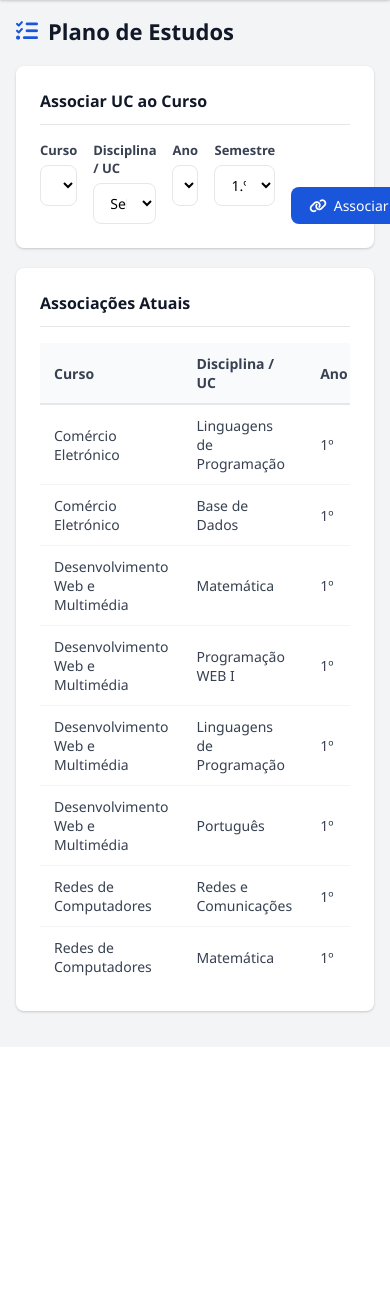
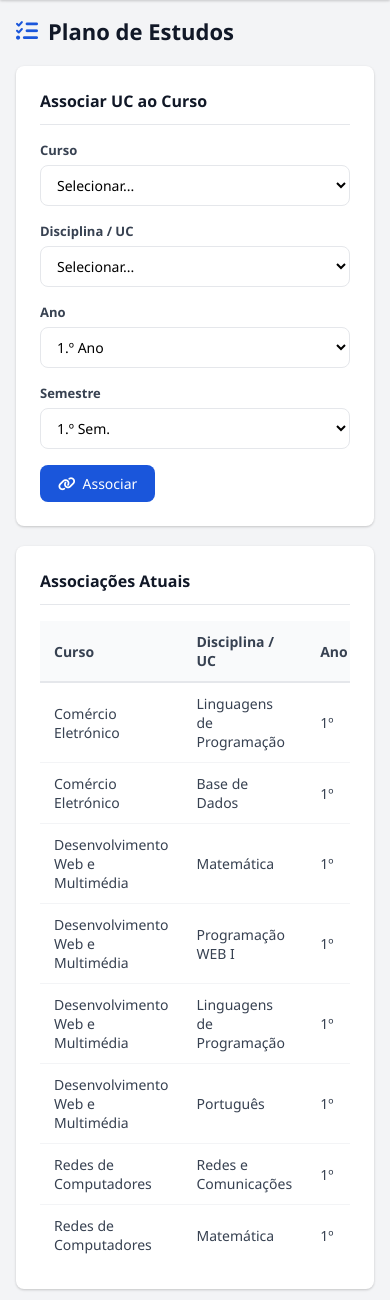
Before and after one commit to AriellyRodri/TP1-PW2, a PHP site: page /planos_estudos.php in a window 390 px wide. Shown: the part 60-1360 px from the top of the page. Before the commit the page ends 1075 px from the top, so only its background shows below. Run offline with PHP 8.4, Linux system fonts and the light colour scheme; a user stored in the database is signed in; data comes from the database, SQL or seed files in the repository.

Commit message:
Trabalho II

```diff
--- a/planos_estudos.php
+++ b/planos_estudos.php
@@ -5,7 +5,7 @@ require_once 'includes/auth.php';
 require_once 'includes/layout.php';
 requireGrupo(1);
 
-// REMOVER
+//  REMOVER
 if (isset($_GET['del'])) {
   $id = (int) $_GET['del'];
   $pdo->prepare('DELETE FROM plano_estudos WHERE ID=?')->execute([$id]);
@@ -13,7 +13,7 @@ if (isset($_GET['del'])) {
   exit;
 }
 
-// ADICIONAR
+//  ADICIONAR
 if ($_SERVER['REQUEST_METHOD'] === 'POST' && isset($_POST['add'])) {
   $curso = (int) $_POST['curso'];
   $disc = (int) $_POST['disciplina'];
@@ -21,35 +21,67 @@ if ($_SERVER['REQUEST_METHOD'] === 'POST' && isset($_POST['add'])) {
   $sem = (int) $_POST['semestre'];
 
   if ($curso > 0 && $disc > 0 && $ano >= 1 && $sem >= 1) {
-    // verificar duplicação
     $chk = $pdo->prepare('SELECT ID FROM plano_estudos WHERE CURSOS=? AND DISCIPLINA=? AND ano=? AND semestre=?');
     $chk->execute([$curso, $disc, $ano, $sem]);
     if ($chk->fetch()) {
       header('Location: planos_estudos.php?err=Esta+disciplina+já+existe+neste+curso%2Fano%2Fsemestre.');
       exit;
     }
-    $pdo->prepare('INSERT INTO plano_estudos (CURSOS,DISCIPLINA,ano,semestre) VALUES (?,?,?,?)')
+    $pdo->prepare('INSERT INTO plano_estudos (CURSOS, DISCIPLINA, ano, semestre) VALUES (?,?,?,?)')
       ->execute([$curso, $disc, $ano, $sem]);
     header('Location: planos_estudos.php?ok=Disciplina+vinculada+com+sucesso.');
-    exit;
+  } else {
+    header('Location: planos_estudos.php?err=Preencha+todos+os+campos.');
   }
-  header('Location: planos_estudos.php?err=Preencha+todos+os+campos.');
   exit;
 }
 
-$cursos = $pdo->query('SELECT ID,Nome FROM cursos WHERE ativo=1 ORDER BY Nome')->fetchAll();
-$disciplinas = $pdo->query('SELECT ID,Nome_disc FROM disciplinas ORDER BY Nome_disc')->fetchAll();
+//  DADOS
+$cursos = $pdo->query('SELECT ID, Nome FROM cursos WHERE ativo=1 ORDER BY Nome')->fetchAll();
+$disciplinas = $pdo->query('SELECT ID, Nome_disc FROM disciplinas ORDER BY Nome_disc')->fetchAll();
 $plano = $pdo->query("
     SELECT pe.ID, c.Nome AS curso, d.Nome_disc AS disciplina, pe.ano, pe.semestre
     FROM plano_estudos pe
-    JOIN cursos c ON pe.CURSOS=c.ID
-    JOIN disciplinas d ON pe.DISCIPLINA=d.ID
+    JOIN cursos c      ON pe.CURSOS     = c.ID
+    JOIN disciplinas d ON pe.DISCIPLINA = d.ID
     ORDER BY c.Nome, pe.ano, pe.semestre, d.Nome_disc
 ")->fetchAll();
 
 renderHeader('Plano de Estudos', 1, $_SESSION['user']);
 ?>
-<h1 class="page-title"><i class="fa-solid fa-list-check"></i> Plano de Estudos</h1>
+
+<style>
+  .form-plano {
+    display: grid;
+    grid-template-columns: 2fr 2fr 1fr 1fr auto;
+    gap: 16px;
+    align-items: flex-end;
+  }
+
+  .form-plano .form-group {
+    margin-bottom: 0;
+  }
+
+  .btn-nowrap {
+    white-space: nowrap;
+  }
+
+  @media (max-width: 900px) {
+    .form-plano {
+      grid-template-columns: 1fr 1fr;
+    }
+  }
+
+  @media (max-width: 600px) {
+    .form-plano {
+      grid-template-columns: 1fr;
+    }
+  }
+</style>
+
+<h1 class="page-title">
+  <i class="fa-solid fa-list-check"></i> Plano de Estudos
+</h1>
 
 <?php if (isset($_GET['ok'])):
   echo msg('success', $_GET['ok']); endif; ?>
@@ -59,26 +91,33 @@ renderHeader('Plano de Estudos', 1, $_SESSION['user']);
 <div class="card">
   <div class="card-title">Associar UC ao Curso</div>
   <form method="POST">
-    <div class="form-row" style="grid-template-columns:2fr 2fr 1fr 1fr auto;">
-      <div class="form-group" style="margin-bottom:0;">
+    <div class="form-plano">
+
+      <div class="form-group">
         <label>Curso</label>
         <select class="form-control" name="curso" required>
           <option value="">Selecionar...</option>
           <?php foreach ($cursos as $c): ?>
-            <option value="<?= $c['ID'] ?>"><?= htmlspecialchars($c['Nome']) ?></option>
+            <option value="<?= $c['ID'] ?>">
+              <?= htmlspecialchars($c['Nome']) ?>
+            </option>
           <?php endforeach; ?>
         </select>
       </div>
-      <div class="form-group" style="margin-bottom:0;">
+
+      <div class="form-group">
         <label>Disciplina / UC</label>
         <select class="form-control" name="disciplina" required>
           <option value="">Selecionar...</option>
           <?php foreach ($disciplinas as $d): ?>
-            <option value="<?= $d['ID'] ?>"><?= htmlspecialchars($d['Nome_disc']) ?></option>
+            <option value="<?= $d['ID'] ?>">
+              <?= htmlspecialchars($d['Nome_disc']) ?>
+            </option>
           <?php endforeach; ?>
         </select>
       </div>
-      <div class="form-group" style="margin-bottom:0;">
+
+      <div class="form-group">
         <label>Ano</label>
         <select class="form-control" name="ano" required>
           <option value="1">1.º Ano</option>
@@ -86,18 +125,21 @@ renderHeader('Plano de Estudos', 1, $_SESSION['user']);
           <option value="3">3.º Ano</option>
         </select>
       </div>
-      <div class="form-group" style="margin-bottom:0;">
+
+      <div class="form-group">
         <label>Semestre</label>
         <select class="form-control" name="semestre" required>
           <option value="1">1.º Sem.</option>
           <option value="2">2.º Sem.</option>
         </select>
       </div>
-      <div class="form-group" style="margin-bottom:0;display:flex;align-items:flex-end;">
-        <button class="btn btn-primary" type="submit" name="add" style="white-space:nowrap;">
+
+      <div class="form-group">
+        <button class="btn btn-primary btn-nowrap" type="submit" name="add">
           <i class="fa-solid fa-link"></i> Associar
         </button>
       </div>
+
     </div>
   </form>
 </div>
@@ -106,6 +148,7 @@ renderHeader('Plano de Estudos', 1, $_SESSION['user']);
   <div class="card-title">Associações Atuais</div>
   <div class="table-wrap">
     <table>
+      <thead>
         <tr>
           <th>Curso</th>
           <th>Disciplina / UC</th>
@@ -113,6 +156,8 @@ renderHeader('Plano de Estudos', 1, $_SESSION['user']);
           <th>Semestre</th>
           <th>Ação</th>
         </tr>
+      </thead>
+      <tbody>
         <?php foreach ($plano as $row): ?>
           <tr>
             <td><?= htmlspecialchars($row['curso']) ?></td>
@@ -127,6 +172,7 @@ renderHeader('Plano de Estudos', 1, $_SESSION['user']);
             </td>
           </tr>
         <?php endforeach; ?>
+      </tbody>
     </table>
   </div>
 </div>
```
Also changed, not shown: pautas.php (+166 -77 lines). Lines whose indentation alone changed are shown as unchanged.
